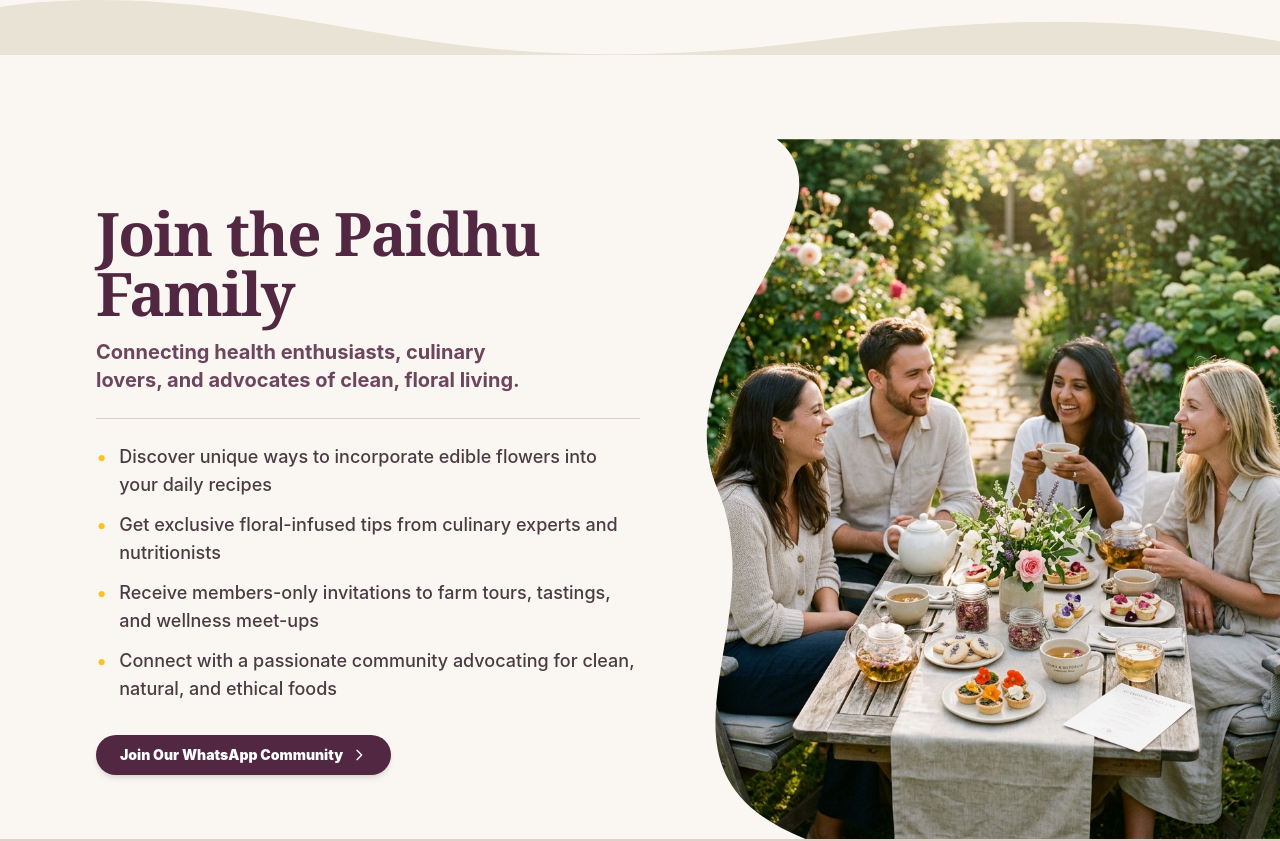
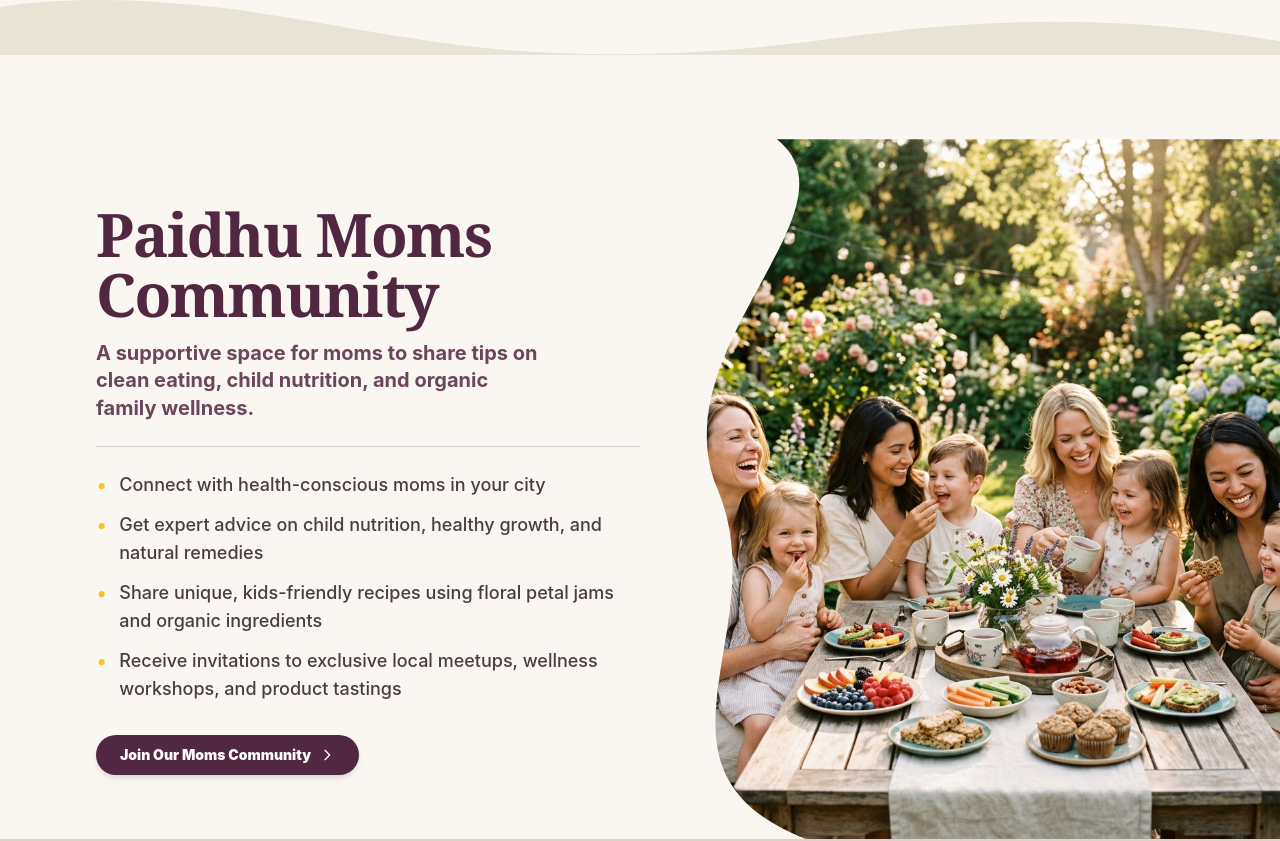
Before and after one commit to ramapriya22793/Paidhu-Final, a React (Vite) app in the folder frontend/: page / in a window 1280 px wide. Shown: the part 4400-5241 px from the top of the page. Built offline with nearby package versions, Linux system fonts and the light colour scheme; no server answers.

Commit message:
feat: rebrand community section to Paidhu Moms Community with WhatsApp invite link and garden moms image

```diff
--- a/frontend/src/components/home/RealMomsSection.jsx
+++ b/frontend/src/components/home/RealMomsSection.jsx
@@ -1,6 +1,6 @@
 import React from 'react';
 import { motion } from 'framer-motion';
-import paidhuCommunityImg from '../../assets/paidhu_community.png';
+import paidhuMomsImg from '../../assets/paidhu_moms.png';
 
 const RealMomsSection = () => {
   return (
@@ -23,10 +23,10 @@ const RealMomsSection = () => {
           className="w-full md:w-1/2 text-left mb-12 md:mb-0 pr-6 md:pr-12"
         >
           <h2 className="text-4xl md:text-5xl lg:text-6xl font-bold text-[#522742] font-serif mb-4 tracking-tight">
-            Join the Paidhu Family
+            Paidhu Moms Community
           </h2>
           <p className="text-lg md:text-xl font-bold text-[#522742]/85 mb-6 max-w-md leading-snug">
-            Connecting health enthusiasts, culinary lovers, and advocates of clean, floral living.
+            A supportive space for moms to share tips on clean eating, child nutrition, and organic family wellness.
           </p>
 
           <div className="w-full h-px bg-[#522742]/20 mb-6"></div>
@@ -34,29 +34,29 @@ const RealMomsSection = () => {
           <ul className="space-y-3 mb-8">
             <li className="flex items-start">
               <span className="text-[#fbc225] mr-3 mt-1 text-xl leading-none">•</span>
-              <span className="text-[#4b3c43] font-medium text-base md:text-lg">Discover unique ways to incorporate edible flowers into your daily recipes</span>
+              <span className="text-[#4b3c43] font-medium text-base md:text-lg">Connect with health-conscious moms in your city</span>
             </li>
             <li className="flex items-start">
               <span className="text-[#fbc225] mr-3 mt-1 text-xl leading-none">•</span>
-              <span className="text-[#4b3c43] font-medium text-base md:text-lg">Get exclusive floral-infused tips from culinary experts and nutritionists</span>
+              <span className="text-[#4b3c43] font-medium text-base md:text-lg">Get expert advice on child nutrition, healthy growth, and natural remedies</span>
             </li>
             <li className="flex items-start">
               <span className="text-[#fbc225] mr-3 mt-1 text-xl leading-none">•</span>
-              <span className="text-[#4b3c43] font-medium text-base md:text-lg">Receive members-only invitations to farm tours, tastings, and wellness meet-ups</span>
+              <span className="text-[#4b3c43] font-medium text-base md:text-lg">Share unique, kids-friendly recipes using floral petal jams and organic ingredients</span>
             </li>
             <li className="flex items-start">
               <span className="text-[#fbc225] mr-3 mt-1 text-xl leading-none">•</span>
-              <span className="text-[#4b3c43] font-medium text-base md:text-lg">Connect with a passionate community advocating for clean, natural, and ethical foods</span>
+              <span className="text-[#4b3c43] font-medium text-base md:text-lg">Receive invitations to exclusive local meetups, wellness workshops, and product tastings</span>
             </li>
           </ul>
 
           <a
-            href="https://wa.me/918754787774"
+            href="https://chat.whatsapp.com/EDlauzE5x1B6U23RamfCej?s=sh&p=a&ilr=0"
             target="_blank"
             rel="noopener noreferrer"
             className="bg-[#522742] text-white text-sm font-black py-2.5 px-6 rounded-full hover:bg-[#662654] transition-colors flex items-center shadow-md w-fit"
           >
-            Join Our WhatsApp Community
+            Join Our Moms Community
             <svg className="w-4 h-4 ml-2" fill="none" stroke="currentColor" viewBox="0 0 24 24">
               <path strokeLinecap="round" strokeLinejoin="round" strokeWidth="2" d="M9 5l7 7-7 7" />
             </svg>
@@ -80,8 +80,8 @@ const RealMomsSection = () => {
             }}
           >
             <img
-              src={paidhuCommunityImg}
-              alt="Paidhu Community"
+              src={paidhuMomsImg}
+              alt="Paidhu Moms Community"
               className="w-full h-full object-cover"
             />
           </div>
```
Also changed, not shown: frontend/src/assets/paidhu_moms.png (added).
